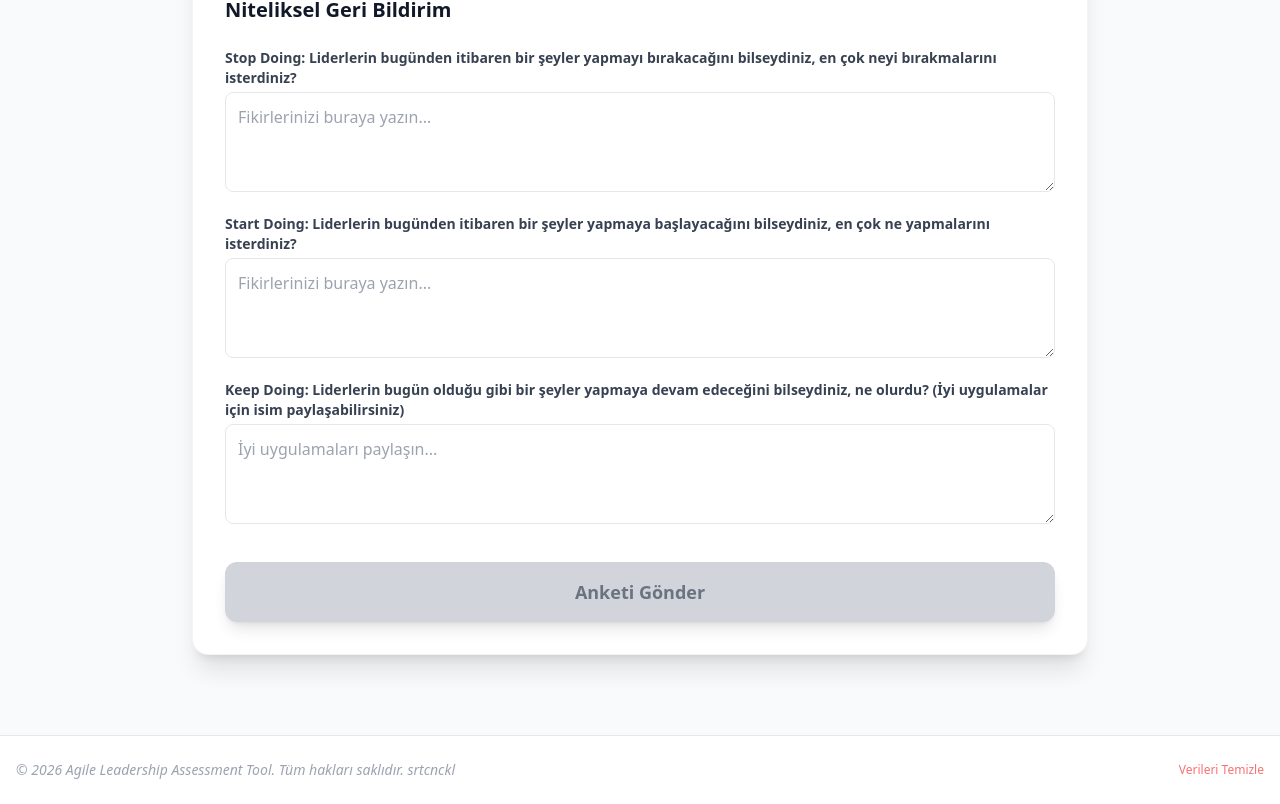
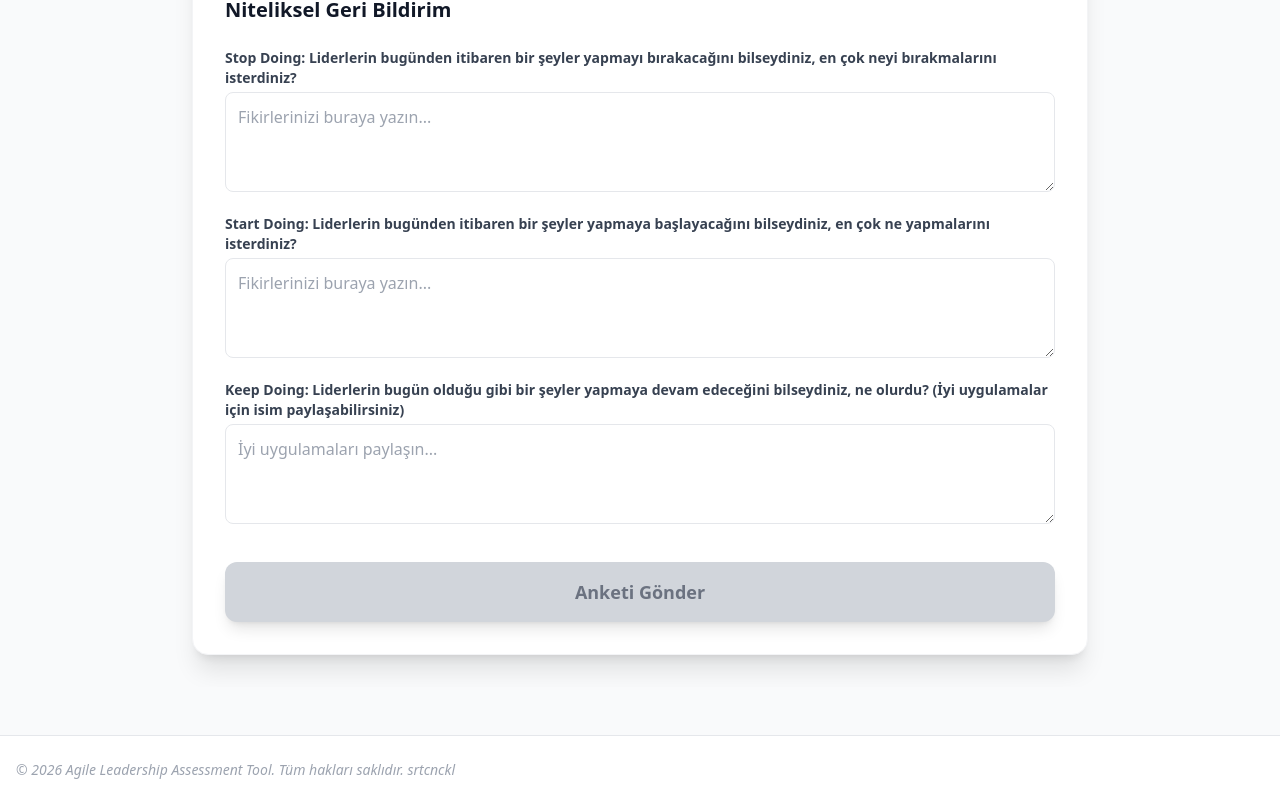
Before and after one commit to headcroWne/AgileLeadership, a React (Vite) app: page / in a window 1280 px wide. Shown: the part 3328-4132 px from the top of the page. Built offline with nearby package versions, Linux system fonts and the light colour scheme.

Commit message:
Refactor App component for improved response handling

```diff
--- a/App.tsx
+++ b/App.tsx
@@ -1,4 +1,3 @@
-
 import React, { useState, useEffect } from 'react';
 import SurveyForm from './components/SurveyForm';
 import Dashboard from './components/Dashboard';
@@ -18,10 +17,8 @@ enum View {
 }
 
 const App: React.FC = () => {
-
   const isAdmin =
     new URLSearchParams(window.location.search).get("admin") === "EVET";
-
 
   const [view, setView] = useState<View>(View.SURVEY);
   const [responses, setResponses] = useState<SurveyResponse[]>([]);
@@ -67,7 +64,6 @@ const App: React.FC = () => {
     await loadResponsesFromDB();
   };
 
-
   useEffect(() => {
     if (view !== View.DASHBOARD) return;
 
@@ -93,28 +89,15 @@ const App: React.FC = () => {
       });
   }, [view]);
 
-
-
   const handleSurveySubmit = async (response: SurveyResponse) => {
     const newResponses = [...responses, response];
     setResponses(newResponses);
-//  localStorage.setItem('agile_survey_responses', JSON.stringify(newResponses));
 
     await saveResponseToDB(response);
-
     await loadResponsesFromDB();
-
 
     alert('Anketiniz başarıyla gönderildi. Katkınız için teşekkürler!');
     setView(View.DASHBOARD);
-};
-
-
-  const clearData = () => {
-    if (confirm('Tüm verileri silmek istediğinize emin misiniz?')) {
-      localStorage.removeItem('agile_survey_responses');
-      setResponses([]);
-    }
   };
 
   return (
@@ -155,7 +138,6 @@ const App: React.FC = () => {
                   Dashboard
                 </button>
               )}
-
             </div>
           </div>
         </div>
@@ -165,10 +147,7 @@ const App: React.FC = () => {
         {view === View.SURVEY ? (
           <SurveyForm onSubmit={handleSurveySubmit} />
         ) : (
-<Dashboard
-  responses={responses}
-  onResetAll={resetAllResponses}
-/>
+          <Dashboard responses={responses} onResetAll={resetAllResponses} />
         )}
       </main>
 
@@ -177,14 +156,6 @@ const App: React.FC = () => {
           <p className="text-gray-400 text-sm italic">
             © 2026 Agile Leadership Assessment Tool. Tüm hakları saklıdır. srtcnckl
           </p>
-          <div className="flex gap-4">
-            <button
-              onClick={clearData}
-              className="text-xs text-red-400 hover:text-red-600 transition-colors"
-            >
-              Verileri Temizle
-            </button>
-          </div>
         </div>
       </footer>
     </div>
```
Lines whose indentation alone changed are shown as unchanged.
